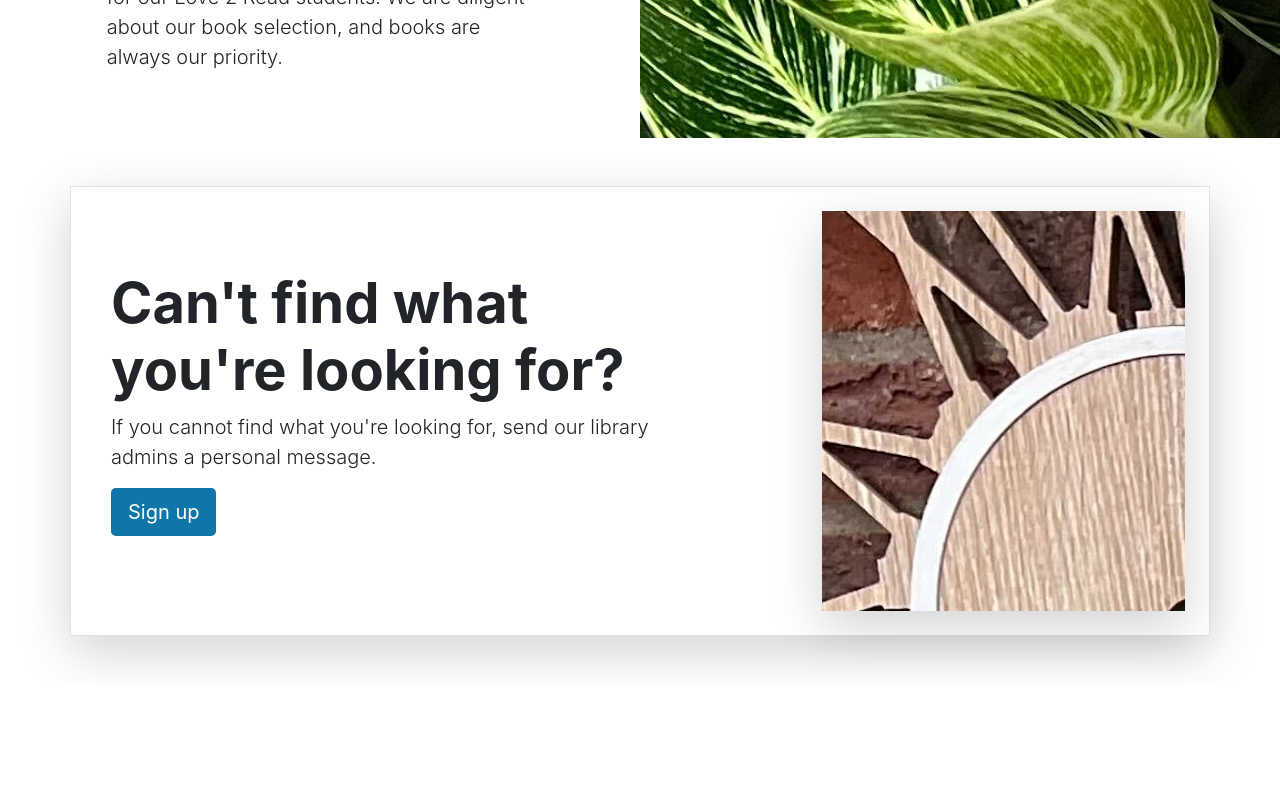
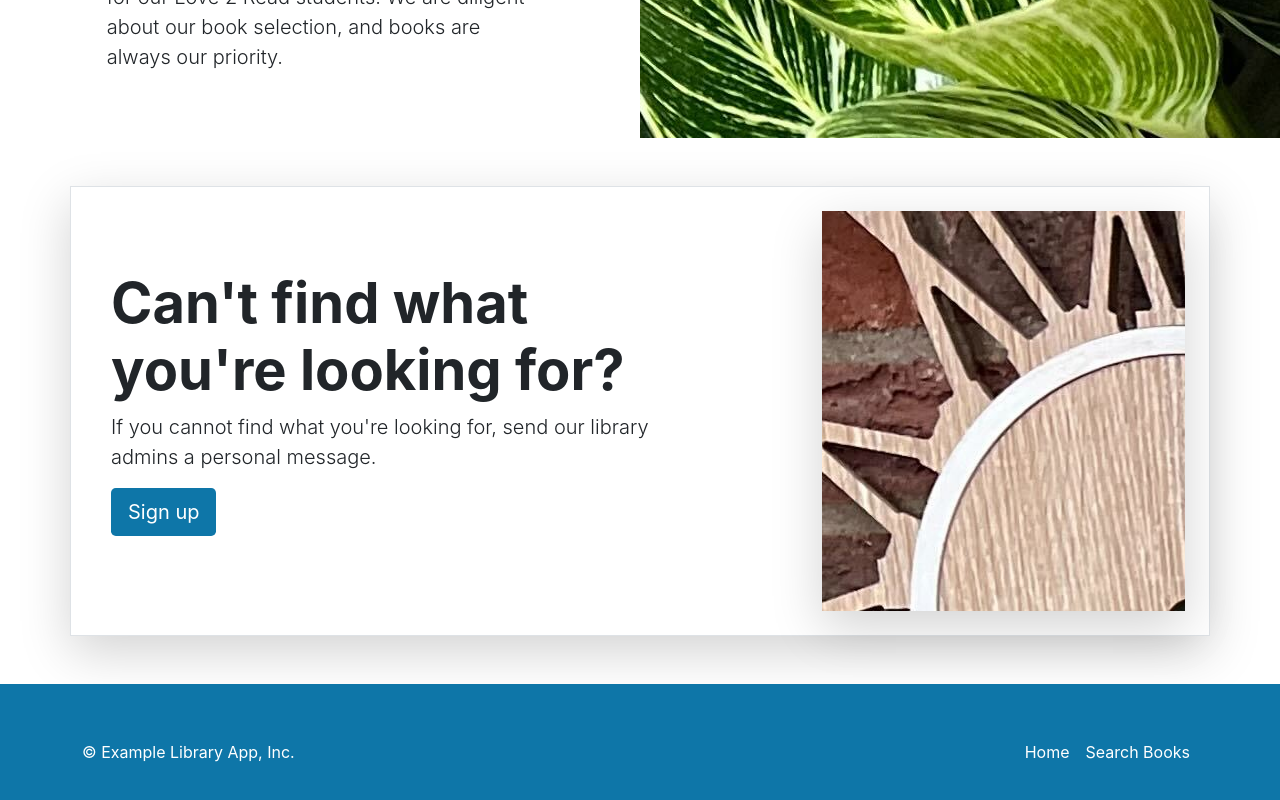
Before and after one commit to ChristophLarson/libraridex, a React (Create React App) app in the folder 03-frontend/react-library/: page / in a window 1280 px wide. Shown: the part 1786-2586 px from the top of the page. Before the commit the page ends 2470 px from the top, so only its background shows below. Built offline with nearby package versions, Linux system fonts and the light colour scheme.

Commit message:
Implement footer

```diff
--- a/03-frontend/react-library/src/App.tsx
+++ b/03-frontend/react-library/src/App.tsx
@@ -5,6 +5,7 @@ import { ExploreTopBooks } from './layouts/HomePage/ExploreTopBooks';
 import { Carousel } from './layouts/HomePage/Carousel';
 import { Heroes } from './layouts/HomePage/Heroes';
 import { LibraryServices } from './layouts/HomePage/LibraryServices';
+import { Footer } from './layouts/NavbarAndFooter/Footer';
 
 function App() {
   return (
@@ -14,6 +15,7 @@ function App() {
       <Carousel />
       <Heroes />
       <LibraryServices />
+      <Footer />
     </div>
   );
 }
--- /dev/null
+++ b/03-frontend/react-library/src/layouts/NavbarAndFooter/Footer.tsx
@@ -0,0 +1,21 @@
+export const Footer = () => {
+  return (
+    <div className='main-color'>
+      <footer className='container d-flex flex-wrap justify-content-between align-items-center py-5 main-color'>
+        <p className='col-md-4 mb-0 text-white'>© Example Library App, Inc.</p>
+        <ul className='nav navbar-dark col-md-4 justify-content-end'>
+          <li className='nav-item'>
+            <a className='nav-link px-2 text-white' href='#'>
+              Home
+            </a>
+          </li>
+          <li className='nav-item'>
+            <a className='nav-link px-2 text-white' href='#'>
+              Search Books
+            </a>
+          </li>
+        </ul>
+      </footer>
+    </div>
+  );
+};
```
